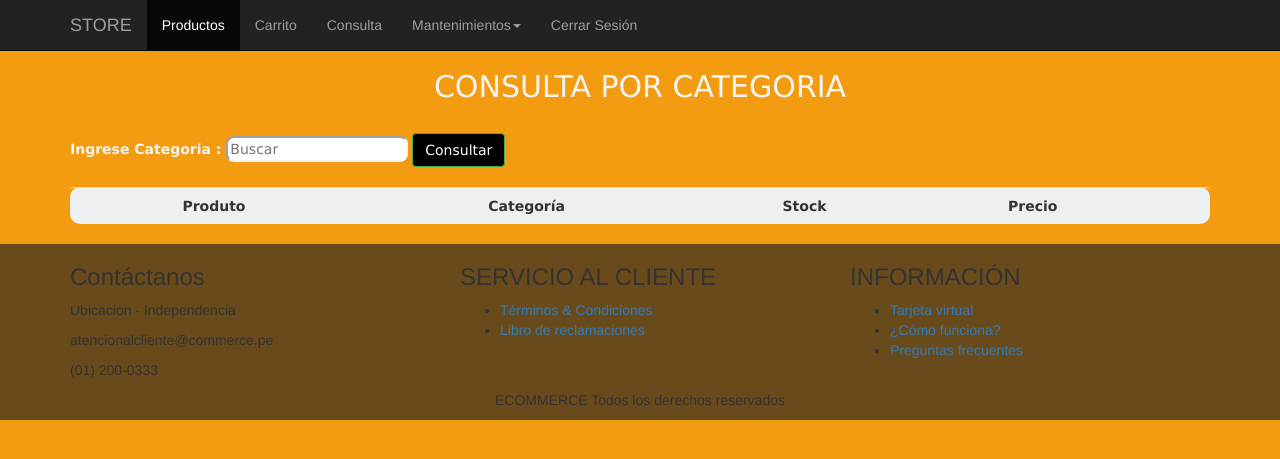
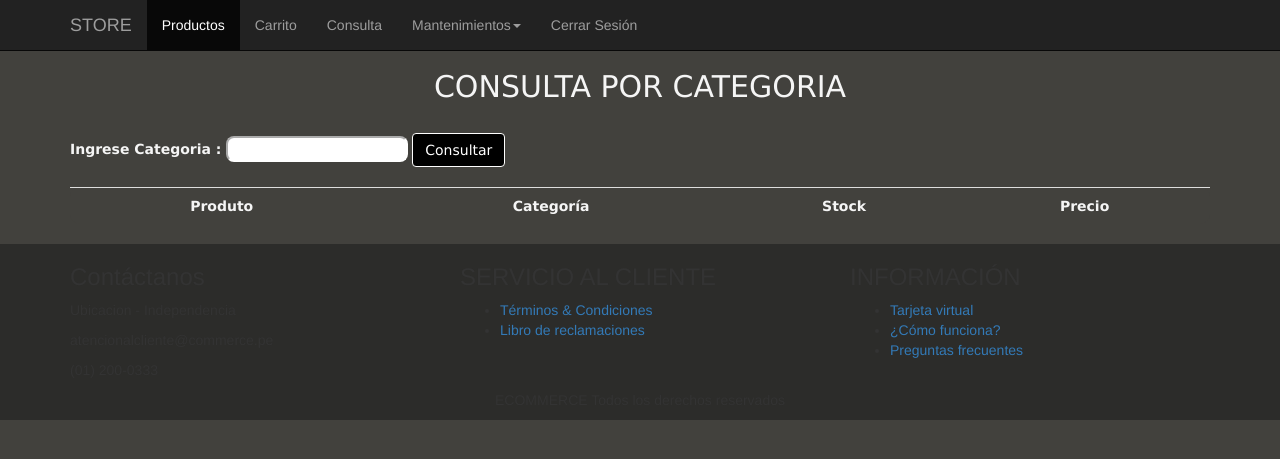
Before and after one commit to calebcv/Proyecto_DSW1, an ASP.NET MVC app: template Proyecto_DSW1/Views/Consulta/CategoriaListar.cshtml in a window 1280 px wide. Shown: the top 459 px of the page. Run offline with ASP.NET Core 8 and stand-ins for ASP.NET MVC 5, Linux system fonts and the light colour scheme; the template is opened without the code that fills it, so the values that code supplies are empty; the project's own start-up code is not run, and a stand-in starts its controllers and pages; some libraries are stand-ins or nearby versions.

Commit message:
consulta2.0

```diff
--- a/Proyecto_DSW1/Views/Consulta/CategoriaListar.cshtml
+++ b/Proyecto_DSW1/Views/Consulta/CategoriaListar.cshtml
@@ -3,7 +3,7 @@
 @{
     ViewBag.Title = "CategoriaListar";
 }
-<body style="background-color: #F39C12 ">
+<body style="background-color: #42413D ">
 
 <h2 class="text-center"style="color:whitesmoke ;font-family:'Lucida Sans', 'Lucida Sans Regular', 'Lucida Grande', 'Lucida Sans Unicode', Geneva, Verdana, sans-serif">CONSULTA POR CATEGORIA</h2>
 
@@ -14,11 +14,11 @@
 @using (Html.BeginForm())
 {
     <strong class="texto" style="color:whitesmoke">Ingrese  Categoria :  </strong>
-    <input class="texto" type="text" name="nom_cat" value="@ViewBag.nom_cat" placeholder="Buscar" style="border-radius:8px; border-color:whitesmoke"/>
-    <input  type="submit" value="Consultar" class="btn btn-success" style="background-color: black;font-family:'Lucida Sans', 'Lucida Sans Regular', 'Lucida Grande', 'Lucida Sans Unicode', Geneva, Verdana, sans-serif"/>
+    <input class="texto" type="text" name="nom_cat" value="@ViewBag.nom_cat" style="border-radius:8px; border-color:white"/>
+    <input  type="submit" value="Consultar" class="btn btn-success" style="background-color: black; border-color: white; font-family: 'Lucida Sans', 'Lucida Sans Regular', 'Lucida Grande', 'Lucida Sans Unicode', Geneva, Verdana, sans-serif"/>
 }
 <br />
-<table class="table" style="background-color: #ECF0F1; border-radius: 10px ">
+<table class="table" style="background-color: #42413D; border-radius: 10px ">
     <tr>
         <th >
             Produto
@@ -32,7 +32,6 @@
         <th>
             Precio
         </th>
-        <th></th>
     </tr>
 
     @foreach (var item in Model)
@@ -63,11 +62,13 @@
 <style>
     th {
         text-align: center;
-        font-family: 'Lucida Sans', 'Lucida Sans Regular', 'Lucida Grande', 'Lucida Sans Unicode', Geneva, Verdana, sans-serif
+        font-family: 'Lucida Sans', 'Lucida Sans Regular', 'Lucida Grande', 'Lucida Sans Unicode', Geneva, Verdana, sans-serif;
+        color:whitesmoke
     }
     td {
         text-align: center;
-        font-family: 'Lucida Sans', 'Lucida Sans Regular', 'Lucida Grande', 'Lucida Sans Unicode', Geneva, Verdana, sans-serif
+        font-family: 'Lucida Sans', 'Lucida Sans Regular', 'Lucida Grande', 'Lucida Sans Unicode', Geneva, Verdana, sans-serif;
+        color: whitesmoke
     }
     .texto {
         font-family: 'Lucida Sans', 'Lucida Sans Regular', 'Lucida Grande', 'Lucida Sans Unicode', Geneva, Verdana, sans-serif
```
